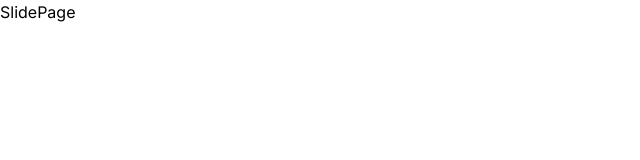
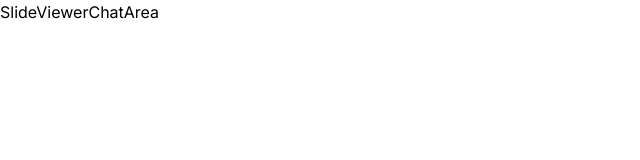
Before and after one commit to ibrahzizo360/intellisenseai, a Next.js app: page /slide in a window 1280 px wide. Shown: the top 160 px of the page, without its empty margins (0-640 px from the left). Built offline with nearby package versions, Linux system fonts and the light colour scheme.

Commit message:
working on pdf feature

```diff
--- /dev/null
+++ b/src/app/slide/components/ChatArea.tsx
@@ -0,0 +1,9 @@
+import React from 'react'
+
+const ChatArea = () => {
+  return (
+    <div>ChatArea</div>
+  )
+}
+
+export default ChatArea
--- /dev/null
+++ b/src/app/slide/components/SlideViewer.tsx
@@ -0,0 +1,9 @@
+import React from 'react'
+
+const SlideViewer = () => {
+  return (
+    <div>SlideViewer</div>
+  )
+}
+
+export default SlideViewer
--- a/src/app/slide/page.tsx
+++ b/src/app/slide/page.tsx
@@ -1,8 +1,14 @@
 import React from 'react'
+import SlideViewer from './components/SlideViewer'
+import ChatArea from './components/ChatArea'
+
 
 const SlidePage = () => {
   return (
-    <div>SlidePage</div>
+    <main className='h-screen flex'>
+      <SlideViewer />
+      <ChatArea />
+    </main>
   )
 }
 
```
